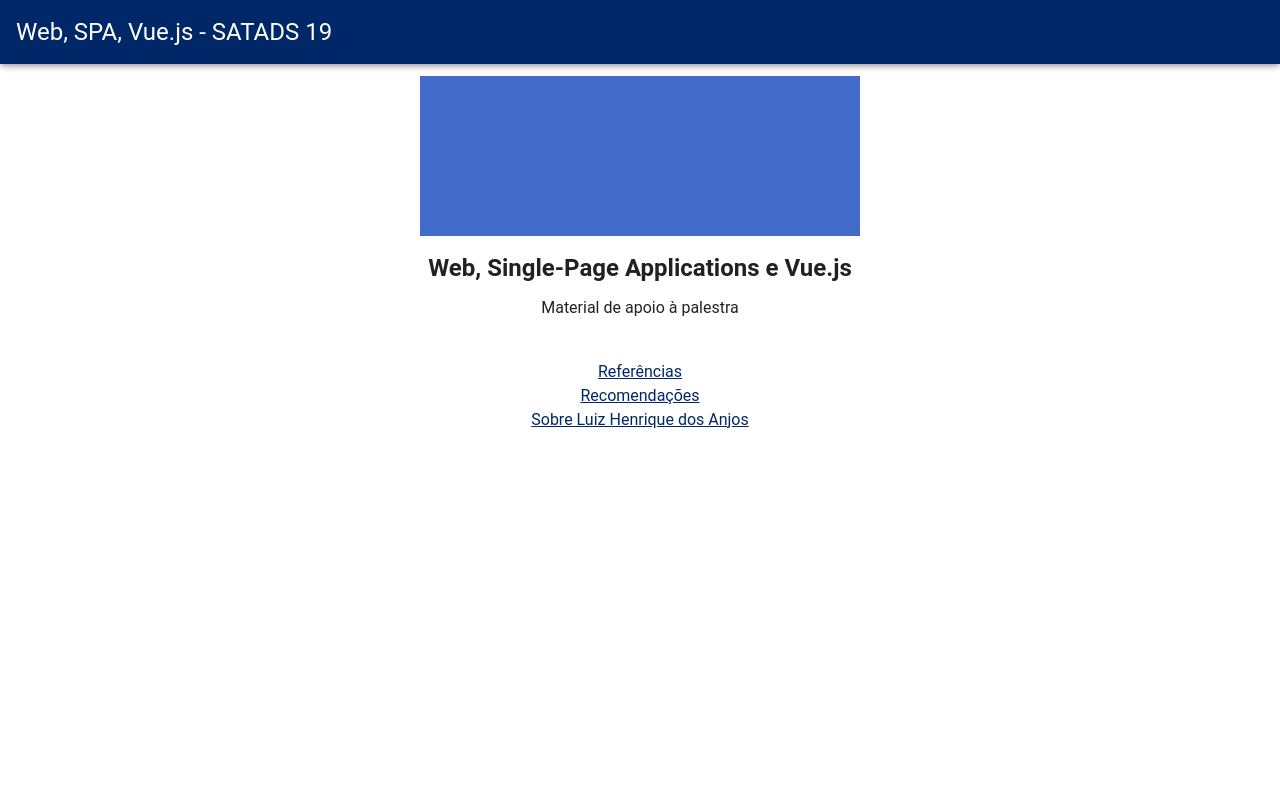
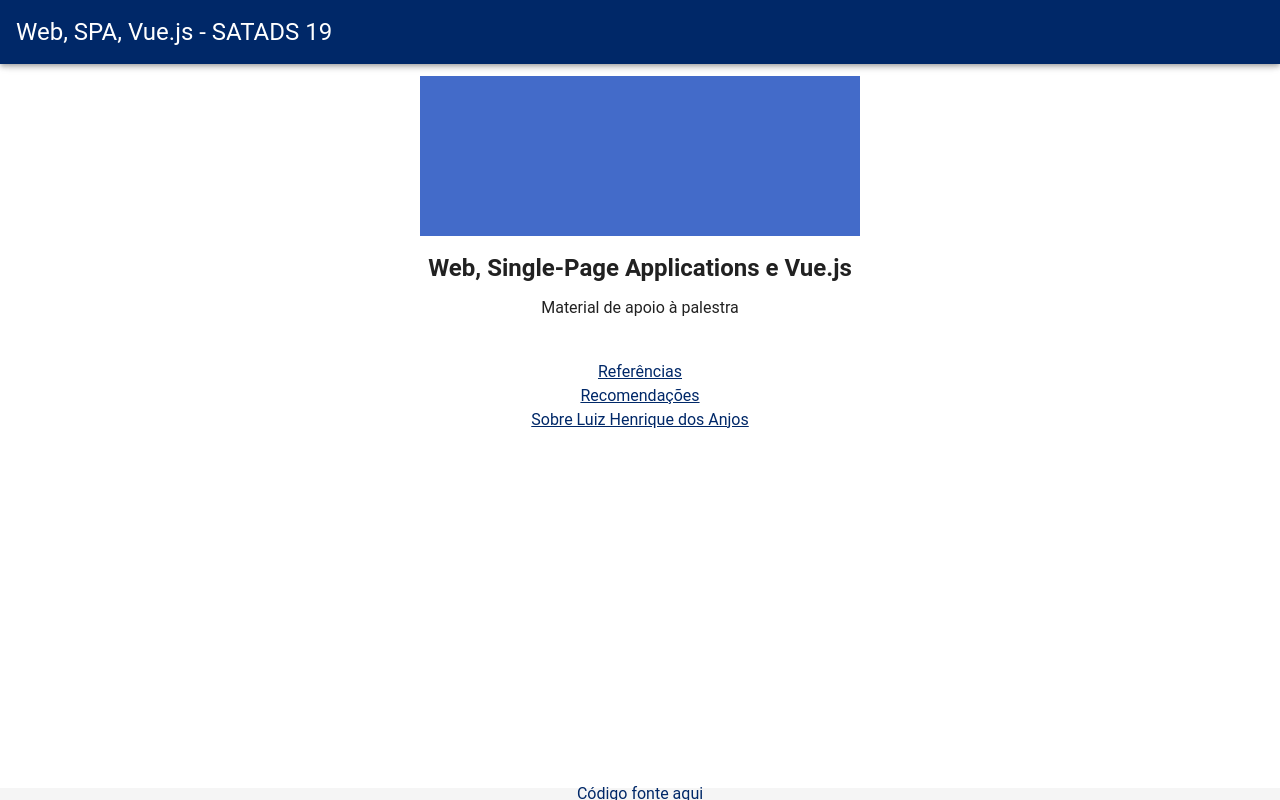
Before and after one commit to lhenriqueanjos/satads-2019, a Vue app: page / in a window 1280 px wide. Built offline with nearby package versions, Linux system fonts and the light colour scheme; a small style sheet from the web is missing.

Commit message:
adiciona codigo fonte

```diff
--- a/src/App.vue
+++ b/src/App.vue
@@ -13,6 +13,13 @@
     <v-content>
       <router-view />
     </v-content>
+
+    <v-footer fixed>
+      <v-layout text-center justify-center row>
+        <v-icon>mdi-github-circle</v-icon>
+        <a href="https://github.com/lhenriqueanjos/satads-2019">Código fonte aqui</a>
+      </v-layout>
+    </v-footer>
   </v-app>
 </template>
 
```
